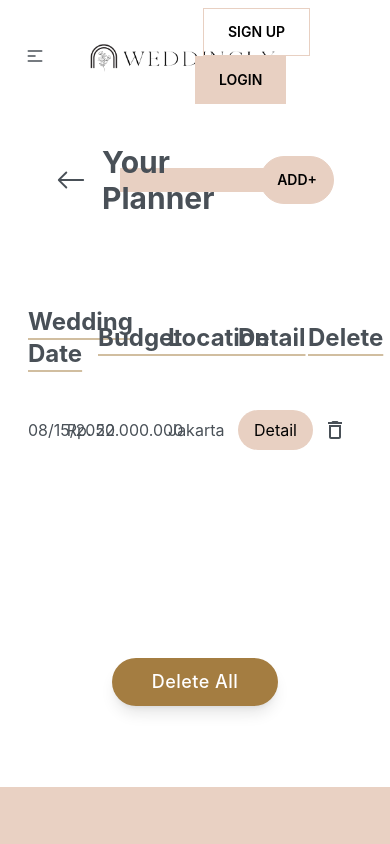
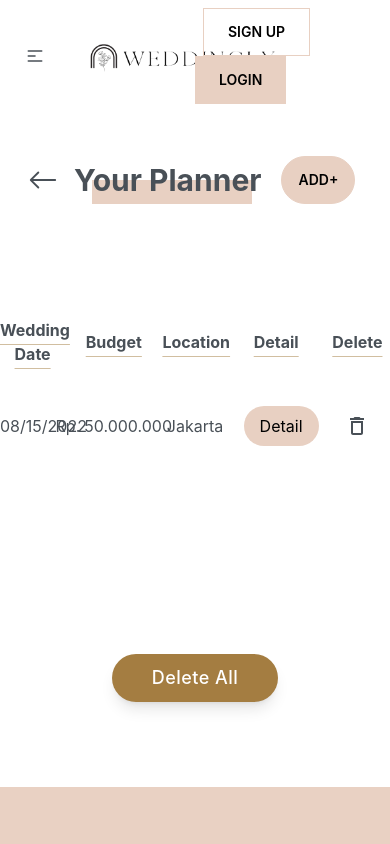
Before and after one commit to gillyhuga/weddingly, a Next.js app: page /auth/planners/Todo in a window 390 px wide. Shown: the top 844 px of the page. Built offline with nearby package versions, Linux system fonts and the light colour scheme.

Commit message:
inside from planner

```diff
--- a/src/pages/auth/planners/Budget/index.js
+++ b/src/pages/auth/planners/Budget/index.js
@@ -225,7 +225,7 @@ const Budget = () => {
   };
 
   return (
-    <div className="pb-20">
+    <div className="pb-20 pt-10">
       <div className=" container mx-auto  lg:left-10 p-7 lg:p-7 z-10 ">
         <div className="relative pl-16 lg:pl-20">
           <span className="inline-block w-40 lg:w-48 h-6 bg-primary "></span>
--- a/src/pages/auth/planners/Main/index.js
+++ b/src/pages/auth/planners/Main/index.js
@@ -16,7 +16,7 @@ const Addplanner = () => {
   const [location, setLocation] = useState("Jakarta");
 
   return (
-    <div>
+    <div className="pt-10">
       <div className="absolute -right-0">
         <Image src={bgplanner} height={1200} width={900} alt="" />
       </div>
--- a/src/pages/auth/planners/Todo/index.js
+++ b/src/pages/auth/planners/Todo/index.js
@@ -5,8 +5,8 @@ import { MdDeleteOutline } from "react-icons/md";
 
 function Todo() {
   return (
-    <div className="h-[80vh]">
-      <div className=" container mx-auto  lg:left-10 p-7 lg:p-7 z-10">
+    <div className="h-[80vh] pt-10">
+      <div className=" container mx-auto  lg:left-10  z-10">
         <div className=" container mx-auto  lg:left-10 p-7 lg:p-7 z-10">
           <div className="relative pl-16 lg:pl-20">
             <span className="inline-block w-40 lg:w-48 h-6 bg-primary "></span>
@@ -37,27 +37,27 @@ function Todo() {
 
         <div className=" card grid grid-cols-5  gap-4 text-center pt-20 items-center">
           <div className="">
-            <h1 className="underline underline-offset-8 decoration-secondary-content text-2xl font-bold">
+            <h1 className="underline underline-offset-8 decoration-secondary-content text-1xl lg:text-2xl font-bold">
               Wedding Date
             </h1>
           </div>
           <div className="">
-            <h1 className="underline underline-offset-8 decoration-secondary-content text-2xl font-bold">
+            <h1 className="underline underline-offset-8 decoration-secondary-content text-1xl lg:text-2xl font-bold">
               Budget
             </h1>
           </div>
           <div className="">
-            <h1 className="underline underline-offset-8 decoration-secondary-content text-2xl font-bold">
+            <h1 className="underline underline-offset-8 decoration-secondary-content text-1xl lg:text-2xl font-bold">
               Location
             </h1>
           </div>
           <div className="">
-            <h1 className="underline underline-offset-8 decoration-secondary-content text-2xl font-bold">
+            <h1 className="underline underline-offset-8 decoration-secondary-content text-1xl lg:text-2xl font-bold">
               Detail
             </h1>
           </div>
           <div className="">
-            <h1 className="underline underline-offset-8 decoration-secondary-content text-2xl font-bold">
+            <h1 className="underline underline-offset-8 decoration-secondary-content text-1xl lg:text-2xl font-bold">
               Delete
             </h1>
           </div>
```
